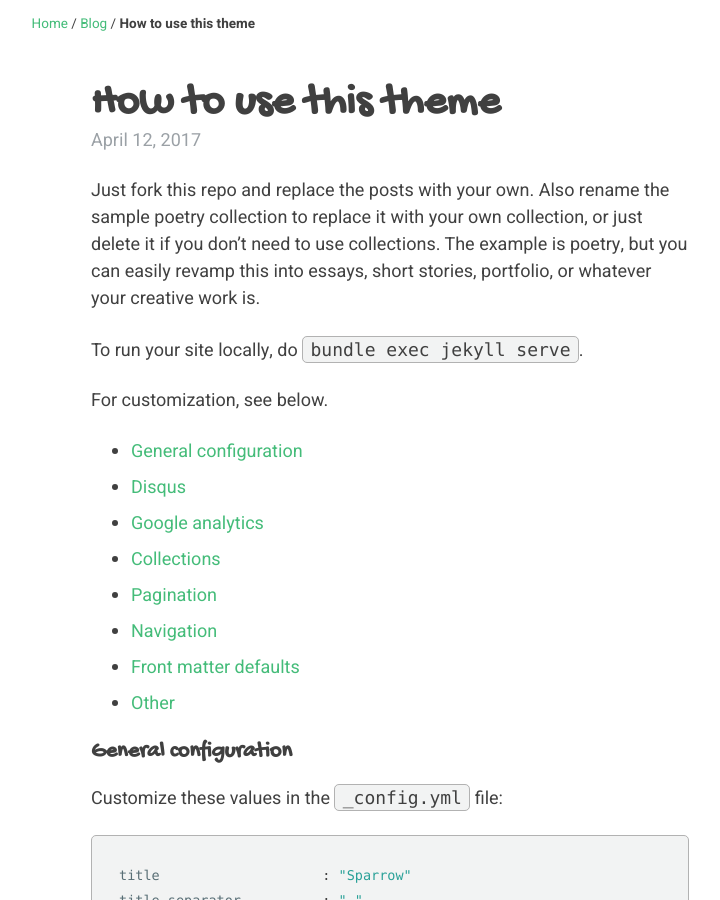
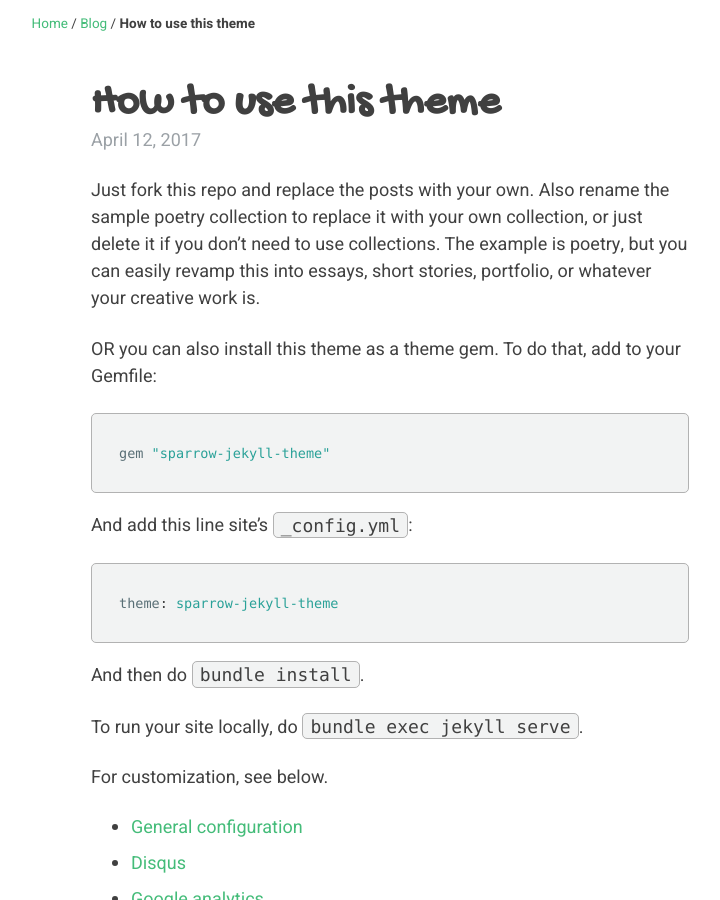
Before and after one commit to lingxz/sparrow, a Jekyll site: the page built from _posts/2017-04-12-how-to-use-this-theme.md, in a window 1280 px wide and 900 px high. Shown: the whole window, without its empty margins (250-970 px from the left). Built offline with Jekyll 4.4.1, drawn with Linux system fonts in a browser that asks for light colours.

Commit message:
add theme gem method to installation instructions

````diff
--- a/_posts/2017-04-12-how-to-use-this-theme.md
+++ b/_posts/2017-04-12-how-to-use-this-theme.md
@@ -3,6 +3,20 @@ title: How to use this theme
 ---
 
 Just fork this repo and replace the posts with your own. Also rename the sample poetry collection to replace it with your own collection, or just delete it if you don't need to use collections. The example is poetry, but you can easily revamp this into essays, short stories, portfolio, or whatever your creative work is.
+
+OR you can also install this theme as a theme gem. To do that, add to your Gemfile:
+
+```ruby
+gem "sparrow-jekyll-theme"
+```
+
+And add this line site's `_config.yml`:
+
+```yaml
+theme: sparrow-jekyll-theme
+```
+
+And then do `bundle install`.
 
 To run your site locally, do `bundle exec jekyll serve`.
 
````
Also changed, not shown: README.md.
